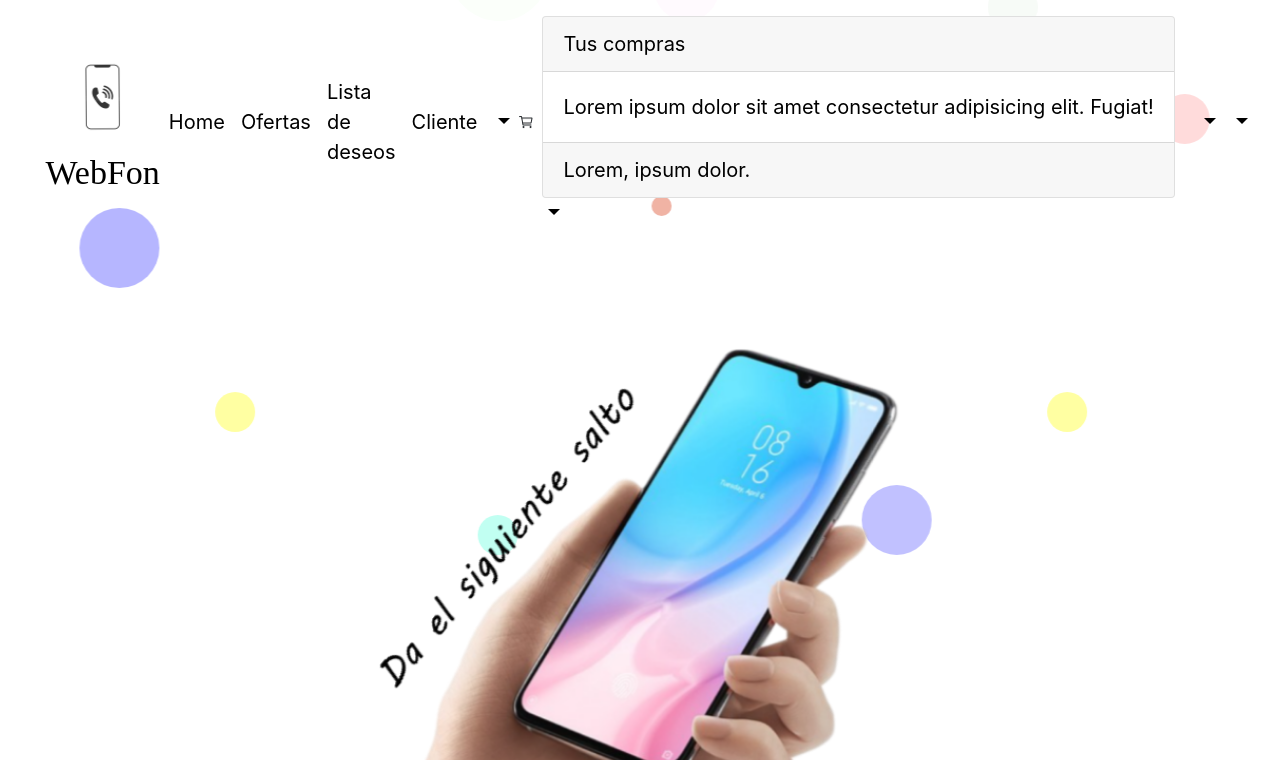
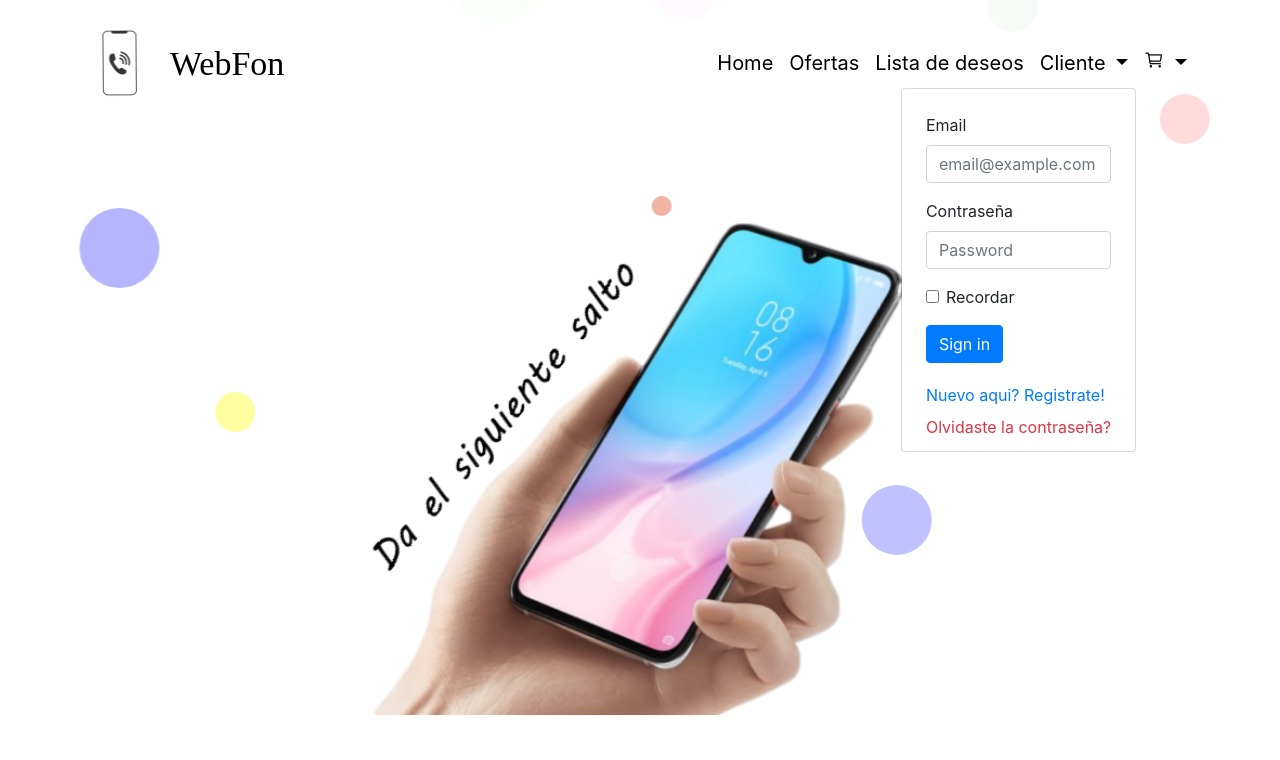
Before and after one commit to eagleheartangel/PaginaEmpresaTelefonos, a plain HTML site: page index.html in a window 1280 px wide. Both pictures are taken after a click on the button "Cliente". Shown: the top 760 px of the page. Drawn offline with nearby package versions, Linux system fonts and the light colour scheme.

Commit message:
Header corregido

```diff
--- a/index.html
+++ b/index.html
@@ -31,6 +31,7 @@
       href="https://cdnjs.cloudflare.com/ajax/libs/animate.css/4.1.1/animate.min.css"
     />
   </head>
+
   <body>
     <div class="burbujas">
       <div class="burbuja"></div>
@@ -49,6 +50,7 @@
 
     <nav class="navbar navbar-expand-lg">
       <div class="container">
+        <!-- Logo -->
         <a class="navbar-brand celular" href="#" id="WebFone">
           <div class="row centrar">
             <div class="animate__animated animate__rollIn animate__infinite">
@@ -61,19 +63,6 @@
             <div class="WebFonLetra">WebFon</div>
           </div>
         </a>
-        <button
-          class="navbar-toggler"
-          type="button"
-          data-toggle="collapse"
-          data-target="#navbarSupportedContent"
-          aria-controls="navbarSupportedContent"
-          aria-expanded="false"
-          aria-label="Toggle navigation"
-        >
-          <ion-icon name="menu-sharp"></ion-icon>
-        </button>
-
-        <div class="collapse navbar-collapse" id="navbarSupportedContent">
         <ul class="navbar-nav ml-auto">
           <li class="nav-item active">
             <a class="nav-link" href="#" id="home">Home </a>
@@ -84,8 +73,6 @@
           <li class="nav-item">
             <a class="nav-link" href="#" id="Nosotros">Lista de deseos</a>
           </li>
-            <li class="nav-item">
-              <a class="nav-link" href="#" id="web">Cliente</a>
           <li class="nav-item dropdown">
             <a
               class="nav-link dropdown-toggle"
@@ -96,37 +83,53 @@
               aria-haspopup="true"
               aria-expanded="false"
             >
-                <div class="dropdown-menu dropdown-menu-right">
+              Cliente
+            </a>
+            <div
+              class="dropdown-menu dropdown-menu-right"
+              aria-labelledby="navbarDropdown"
+            >
               <form class="px-4 py-3">
                 <div class="form-group">
-                      <label for="exampleDropdownFormEmail1">Email address</label>
-                      <input type="email" class="form-control" id="exampleDropdownFormEmail1" placeholder="email@example.com">
+                  <label for="exampleDropdownFormEmail1">Email</label>
+                  <input
+                    type="email"
+                    class="form-control"
+                    id="exampleDropdownFormEmail1"
+                    placeholder="email@example.com"
+                  />
                 </div>
                 <div class="form-group">
-                      <label for="exampleDropdownFormPassword1">Password</label>
-                      <input type="password" class="form-control" id="exampleDropdownFormPassword1" placeholder="Password">
+                  <label for="exampleDropdownFormPassword1">Contraseña</label>
+                  <input
+                    type="password"
+                    class="form-control"
+                    id="exampleDropdownFormPassword1"
+                    placeholder="Password"
+                  />
                 </div>
                 <div class="form-group">
                   <div class="form-check">
-                        <input type="checkbox" class="form-check-input" id="dropdownCheck">
+                    <input
+                      type="checkbox"
+                      class="form-check-input"
+                      id="dropdownCheck"
+                    />
                     <label class="form-check-label" for="dropdownCheck">
-                          Remember me
+                      Recordar
                     </label>
                   </div>
                 </div>
                 <button type="submit" class="btn btn-primary">Sign in</button>
               </form>
-                  <div class="dropdown-divider"></div>
-                  <a class="dropdown-item" href="#">New around here? Sign up</a>
-                  <a class="dropdown-item" href="#">Forgot password?</a>
+              <a class="dropdown-item text-primary" href="#"
+                >Nuevo aqui? Registrate!</a
+              >
+              <a class="dropdown-item text-danger" href="#"
+                >Olvidaste la contraseña?</a
+              >
             </div>
           </li>
-
-            <li class="nav-item">
-              <ion-icon
-              name="cart-outline"
-              class="animate__animated animate__rubberBand animate__infinite"
-            ></ion-icon>
           <li class="nav-item dropdown">
             <a
               class="nav-link dropdown-toggle"
@@ -137,21 +140,30 @@
               aria-haspopup="true"
               aria-expanded="false"
             >
+              <ion-icon
+                name="cart-outline"
+                class="animate__animated animate__rubberBand animate__infinite dropdown-toggle"
+                data-toggle="dropdown"
+                aria-haspopup="true"
+                aria-expanded="false"
+              ></ion-icon>
+            </a>
+            <div
+              class="dropdown-menu dropdown-menu-right"
+              aria-labelledby="navbarDropdown"
+            >
               <div class="card">
-                      <div class="card-header">Tus compras
+                <div class="card-header text-primary">Carrito de compras</div>
+                <div class="card-body">
+                  Aqui podras agregar tus articulos a comprar
                 </div>
-                      <div class="card-body">
-                        Lorem ipsum dolor sit amet consectetur adipisicing elit.
-                        Fugiat!
-                      </div>
-                      <div class="card-footer">Lorem, ipsum dolor.
-                      </div>
+                <div class="card-footer">
+                  <button class="btn btn-sm btn-danger">Ir a pagar</button>
                 </div>
               </div>
             </div>
           </li>
         </ul>
-        </div>
       </div>
     </nav>
 
```
Lines whose indentation alone changed are shown as unchanged.
